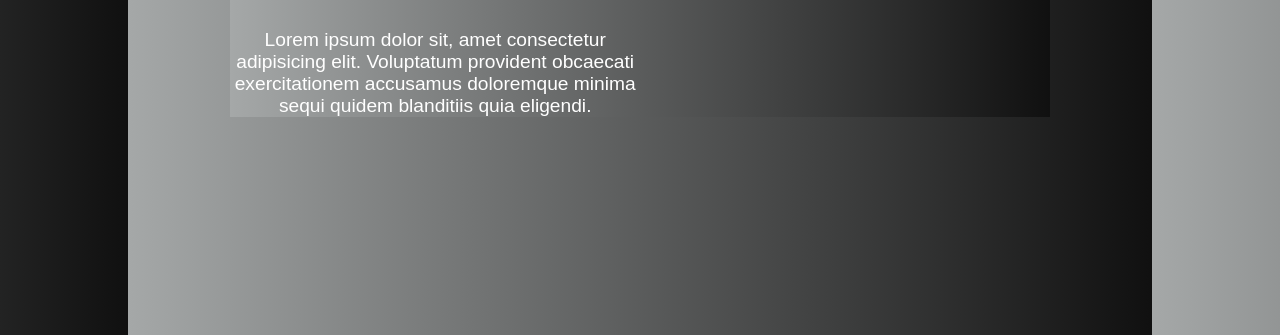
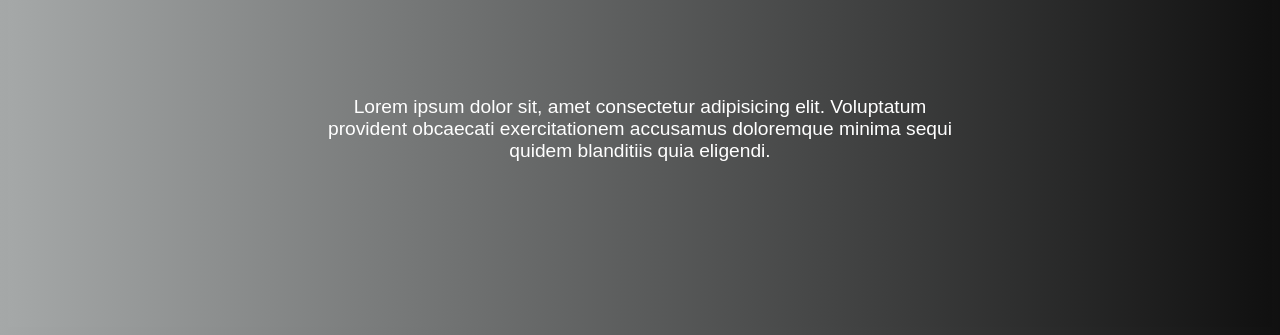
Before and after one commit to Tanujasontakke/Research-paper-lab2, a website: page itc505/homework/3.html in a window 1280 px wide. Shown: the part 465-800 px from the top of the page. Drawn offline with Linux system fonts and the light colour scheme.

Commit message:
Update style.css

```diff
--- a/itc505/homework/style.css
+++ b/itc505/homework/style.css
@@ -33,10 +33,11 @@
 } */
 
 html,body{
-  padding-top: 4em;
-  text-align:center;
-  width: 80%;
-  margin:0 auto;
+  height: 100vh;
+  display: flex;
+  align-items: center;
+  justify-content: center;
+  flex-direction: column;
   background: linear-gradient(
     to right,
     #a5a8a8,
```
